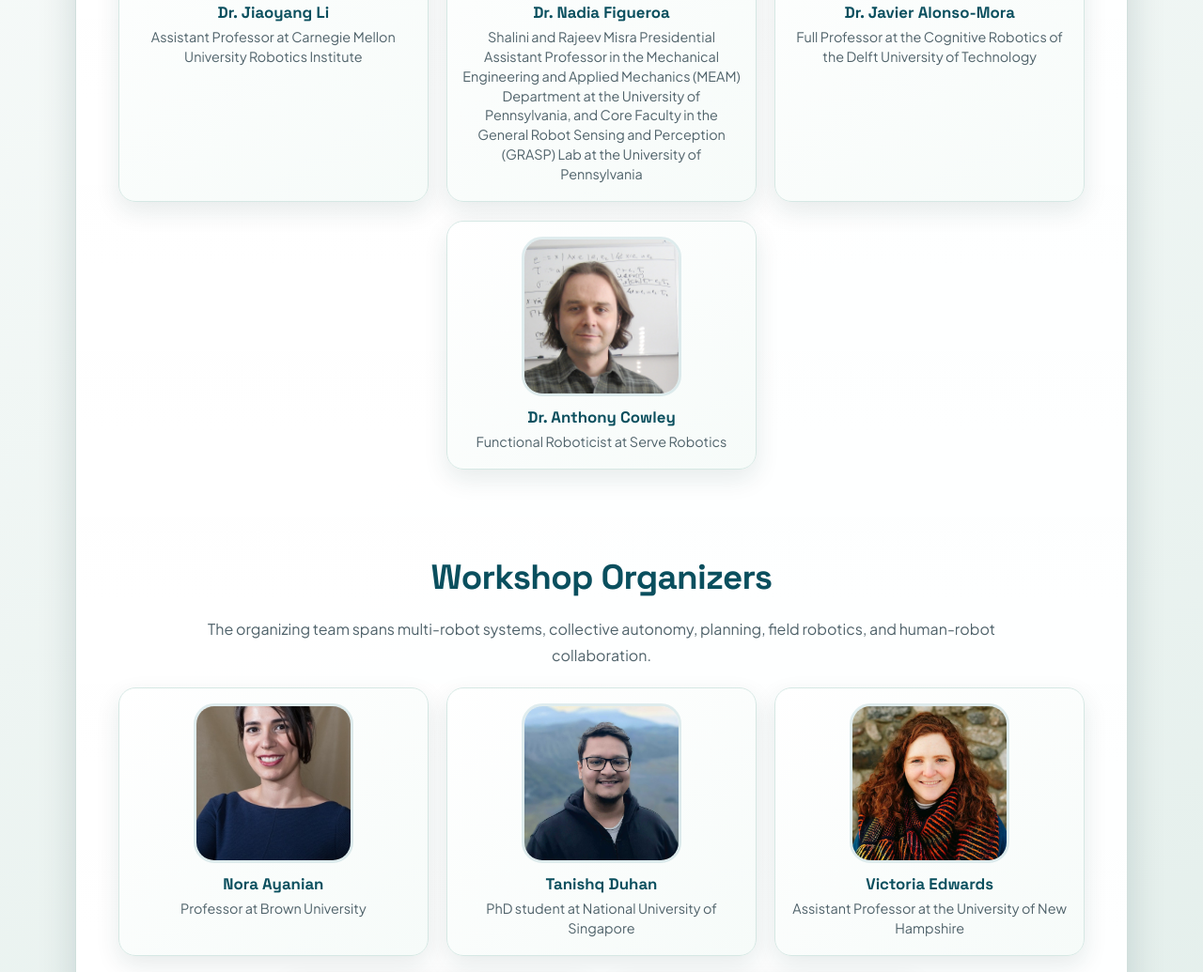
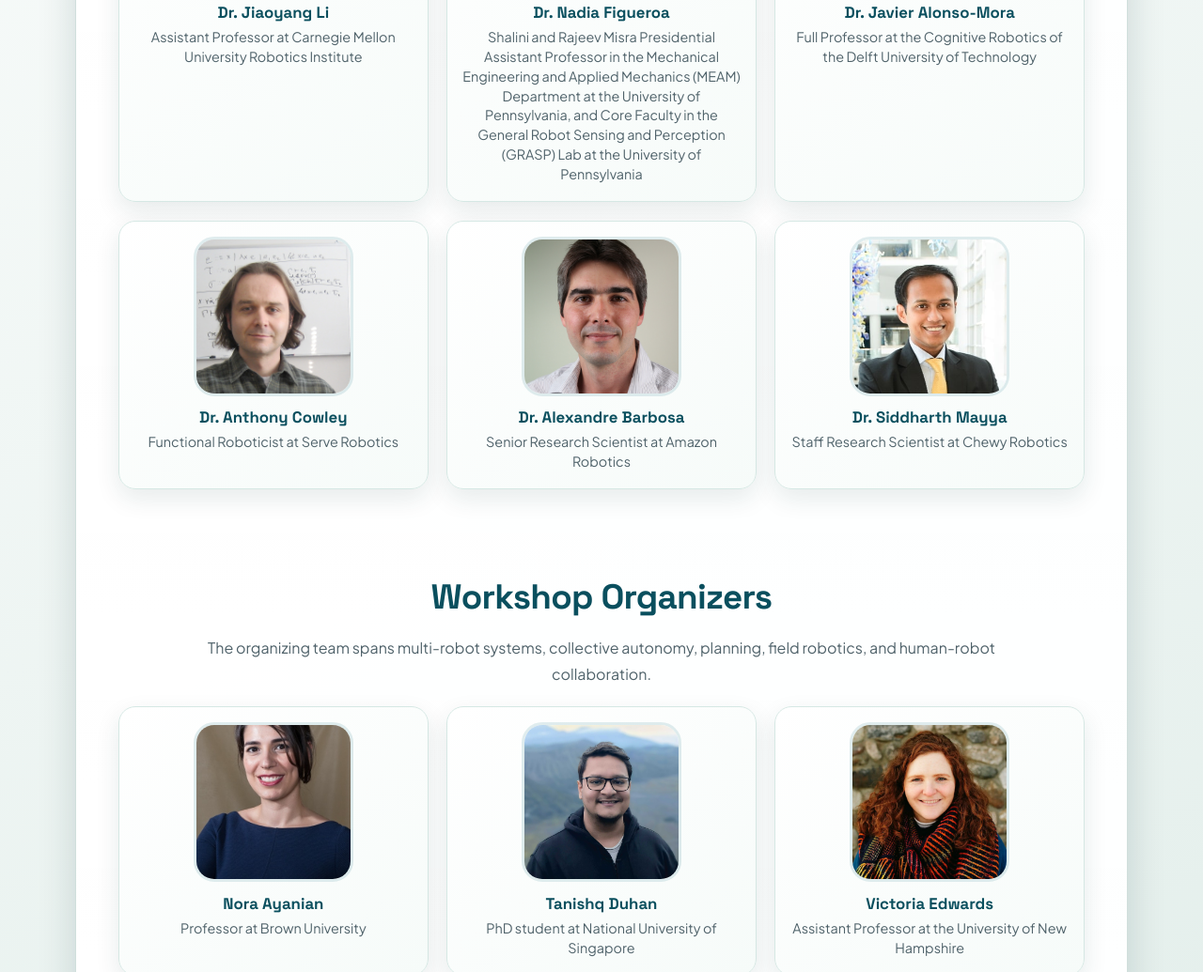
Before and after one commit to mrs2026/MRS26, a plain HTML site: page index.html in a window 1280 px wide. Shown: the part 3089-4124 px from the top of the page at 94% size. Drawn offline with Linux system fonts and the light colour scheme.

Commit message:
Sid and Alex Confirmed for Pannel

```diff
--- a/index.html
+++ b/index.html
@@ -690,6 +690,25 @@
                     </div>
                 </div>
             </a>
+            <a href="https://www.linkedin.com/in/alexandre-ormiga-galvao-barbosa" target="_blank" rel="noopener"
+                class="organizer-link">
+                <div class="organizer-card">
+                    <img src="assets/speakers/alex.jpg" alt="Dr. Alexandre Barbosa">
+                    <div class="organizer-info">
+                        <h3>Dr. Alexandre Barbosa</h3>
+                        <p>Senior Research Scientist at Amazon Robotics</p>
+                    </div>
+                </div>
+            </a>
+            <a href="https://www.sidmayya.com/" target="_blank" rel="noopener" class="organizer-link">
+                <div class="organizer-card">
+                    <img src="assets/speakers/mayya_sid.jpg" alt="Dr. Siddharth Mayya">
+                    <div class="organizer-info">
+                        <h3>Dr. Siddharth Mayya</h3>
+                        <p>Staff Research Scientist at Chewy Robotics</p>
+                    </div>
+                </div>
+            </a>
         </div>
         <!-- <p>
                 The panel discussion, titled "Aligning Research Problems Between Academia and Industry" will feature
```
Also changed, not shown: assets/speakers/mayya_sid.jpg (added).
